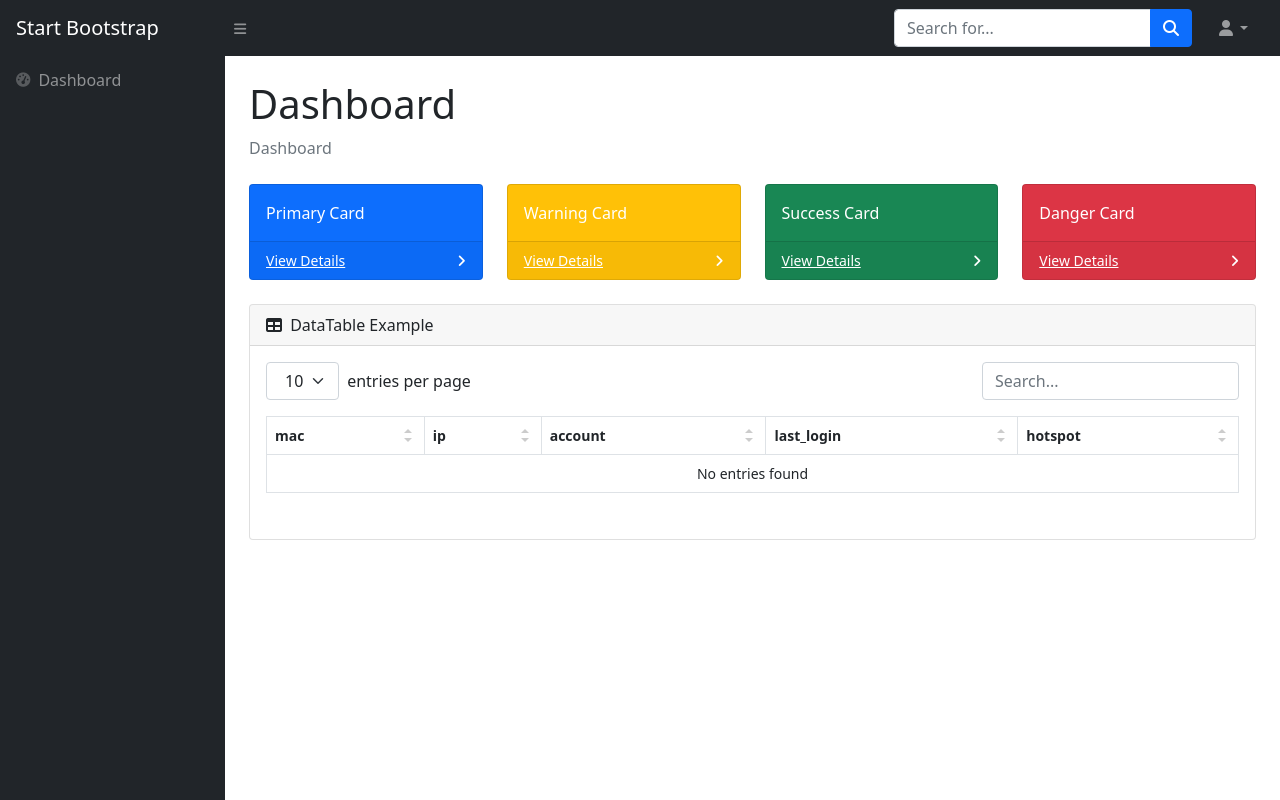
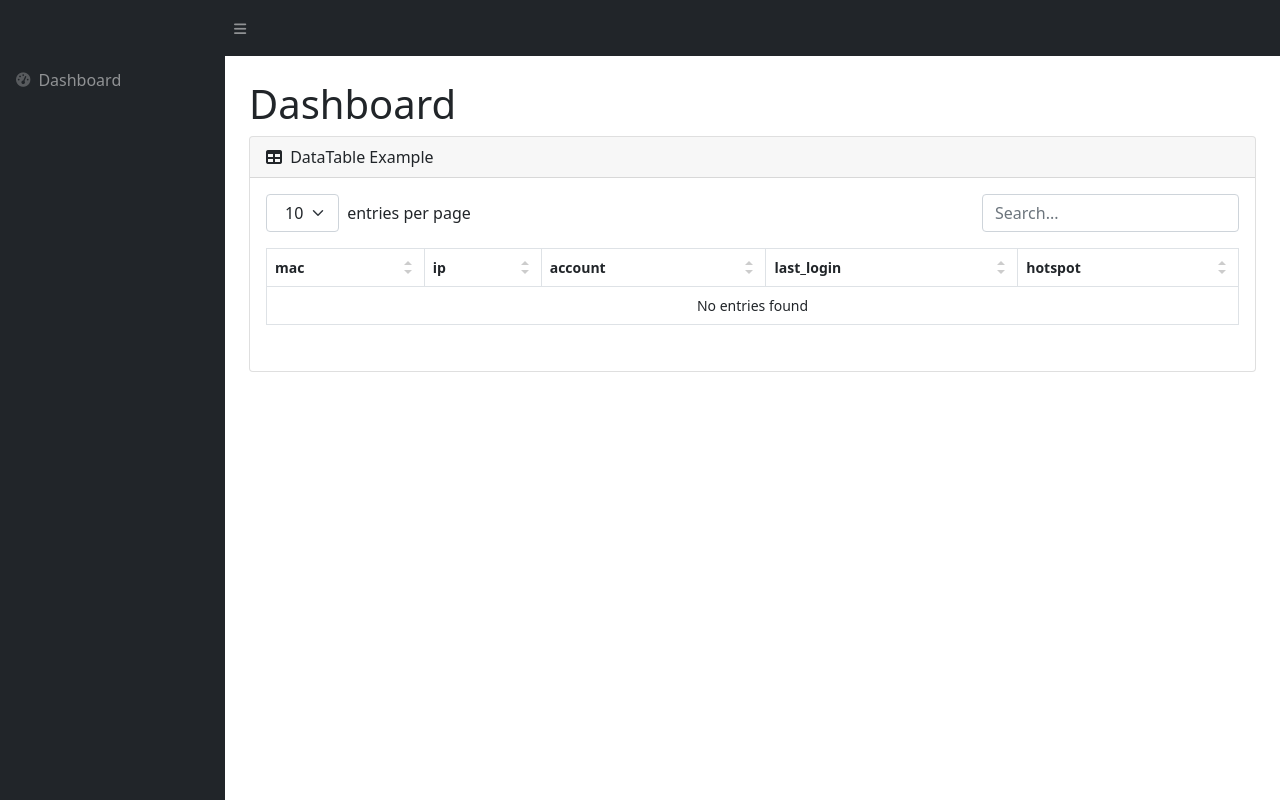
Before and after one commit to gerarivero/portal-curso, a Django app: page /dashboard/ in a window 1280 px wide. Run offline with Django 3.2, Linux system fonts and the light colour scheme; data that the repository does not hold is empty; some libraries are stand-ins or nearby versions.

Commit message:
imagen fondo

```diff
--- a/hotspot/dashboard/templates/dashboard/base.html
+++ b/hotspot/dashboard/templates/dashboard/base.html
@@ -15,18 +15,18 @@
     <body class="sb-nav-fixed">
         <nav class="sb-topnav navbar navbar-expand navbar-dark bg-dark">
             <!-- Navbar Brand-->
-            <a class="navbar-brand ps-3" href="index.html">Start Bootstrap</a>
+            <a class="navbar-brand ps-3" href="index.html"></a>
             <!-- Sidebar Toggle-->
             <button class="btn btn-link btn-sm order-1 order-lg-0 me-4 me-lg-0" id="sidebarToggle" href="#!"><i class="fas fa-bars"></i></button>
             <!-- Navbar Search-->
             <form class="d-none d-md-inline-block form-inline ms-auto me-0 me-md-3 my-2 my-md-0">
-                <div class="input-group">
+                <div class="input-group" style="display: none;">
                     <input class="form-control" type="text" placeholder="Search for..." aria-label="Search for..." aria-describedby="btnNavbarSearch" />
                     <button class="btn btn-primary" id="btnNavbarSearch" type="button"><i class="fas fa-search"></i></button>
                 </div>
             </form>
             <!-- Navbar-->
-            <ul class="navbar-nav ms-auto ms-md-0 me-3 me-lg-4">
+            <ul class="navbar-nav ms-auto ms-md-0 me-3 me-lg-4" style="display: none;">
                 <li class="nav-item dropdown">
                     <a class="nav-link dropdown-toggle" id="navbarDropdown" href="#" role="button" data-bs-toggle="dropdown" aria-expanded="false"><i class="fas fa-user fa-fw"></i></a>
                     <ul class="dropdown-menu dropdown-menu-end" aria-labelledby="navbarDropdown">
--- a/hotspot/dashboard/templates/dashboard/conectados.html
+++ b/hotspot/dashboard/templates/dashboard/conectados.html
@@ -4,10 +4,10 @@
 {% block CuerpoPagina %}
 
                         <h1 class="mt-4">Dashboard</h1>
-                        <ol class="breadcrumb mb-4">
+                        <ol class="breadcrumb mb-4" style="display: none;">
                             <li class="breadcrumb-item active">Dashboard</li>
                         </ol>
-                        <div class="row">
+                        <div class="row" style="display: none;">
                             <div class="col-xl-3 col-md-6">
                                 <div class="card bg-primary text-white mb-4">
                                     <div class="card-body">Primary Card</div>
--- a/hotspot/portal/templates/portal/login.html
+++ b/hotspot/portal/templates/portal/login.html
@@ -13,7 +13,11 @@
         <script src="{% static 'js/font-awesome.min.js' %}" crossorigin="anonymous"></script>
         <style>
             body{
-                background-image: url("{% static 'img/fondoLogin.jpg' %}");
+                background-image: url("{% static 'img/fondoLogin.jpg' %}") no-repeat center center fixed;
+                -webkit-background-size: cover;
+                -moz-background-size: cover;
+                -o-background-size: cover;
+                background-size: cover;
             }
         </style>
     </head>
```
